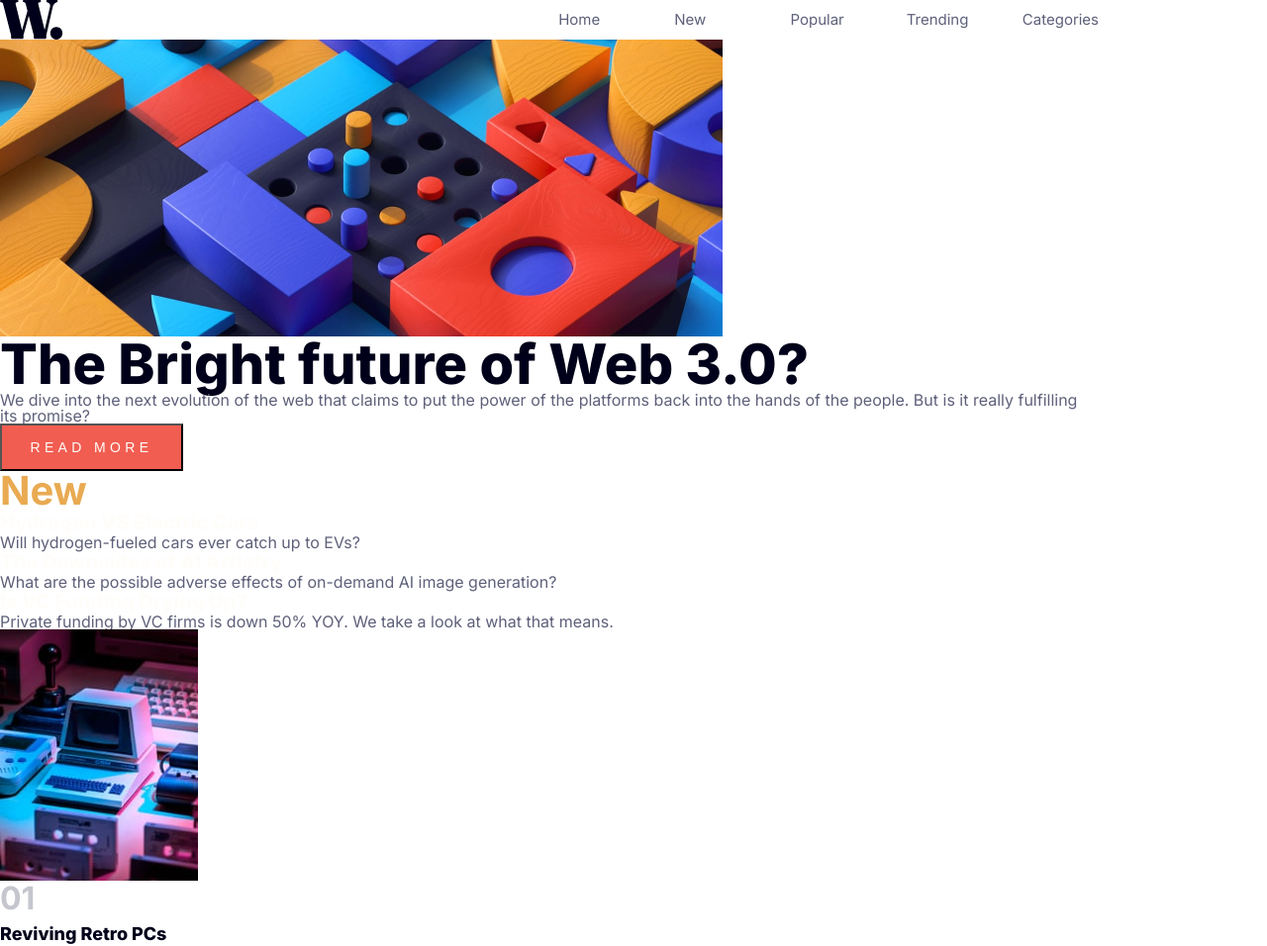
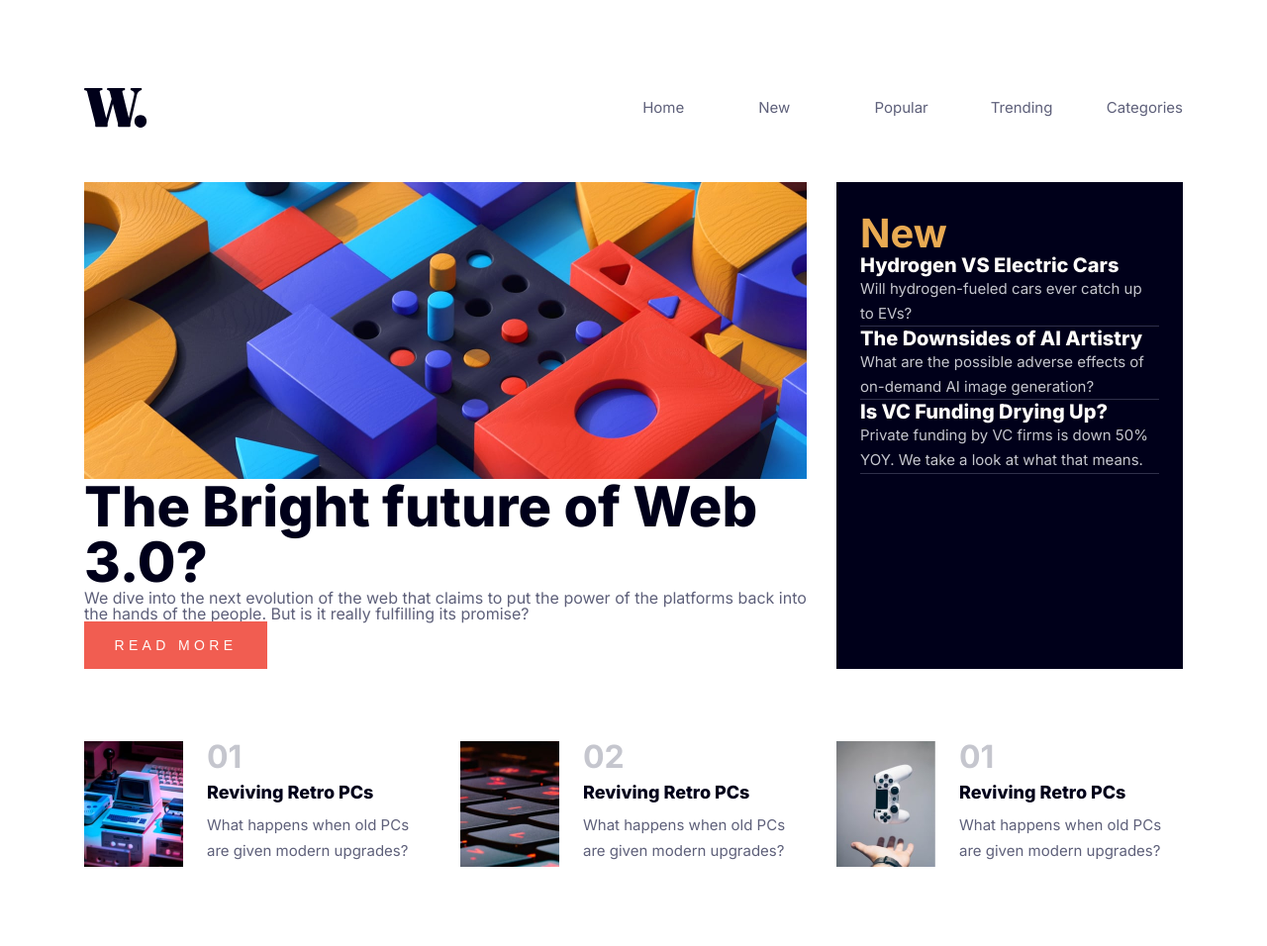
Before and after one commit to RalfiSlask/news-homepage, a plain HTML site: page index.html in a window 1280 px wide. Shown: the top 956 px of the page at 99% size. Drawn offline with Linux system fonts and the light colour scheme.

Commit message:
11th october

```diff
--- a/index.html
+++ b/index.html
@@ -24,7 +24,7 @@
       </nav>
     </header>
     <main>
-      <section>
+      <section class="future_section"s>
         <div class="puzzle_image_container">
           <img srcset="./assets/images/image-web-3-mobile.jpg 343w, ./assets/images/image-web-3-desktop.jpg 730w"
           sizes="(max-width: 686px) 343px, 730px"
@@ -43,8 +43,9 @@
         </article>
       </section>
 
-      <section>
+      <section class="new_container">
         <h2>New</h2>
+        <div>
           <article>
             <h4>Hydrogen VS Electric Cars</h4>
             <p>Will hydrogen-fueled cars ever catch up to EVs?</p>
@@ -57,8 +58,10 @@
             <h4>Is VC Funding Drying Up?</h4>
             <p>Private funding by VC firms is down 50% YOY. We take a look at what that means.</p>
           </article>
+        </div>
       </section>
 
+    </main>
     <footer>
       <article>
         <img src="./assets/images/image-retro-pcs.jpg" alt="old computers in a neon lighting, like an 80s theme">
@@ -85,7 +88,6 @@
         </div>
       </article>
     </footer>
-    </main>
   </div>
 </body>
 </html>
--- a/styles/style.scss
+++ b/styles/style.scss
@@ -20,14 +20,18 @@
 body {
     color: $gunmetalcolor;
     font-family: 'Inter', sans-serif;
+    display: flex;
+    justify-content: center;
 }
 
 .site_container {
-    width: 343px;
+    max-width: 343px;
+    margin-top: 25px;
+    margin-bottom: 80px;
 }
 
 header {
-    width: 100%;
+    max-width: 343px;
     height: 28px;
     @include flex-between();
 }
@@ -65,6 +69,32 @@ nav div {
     }
 }
 
+.future_section {
+    width: 100%;
+    article {
+
+    }
+}
+
+
+.new_container {
+    background-color: $darkspaceblue;
+    padding: 24px 21px;
+    width: 343px;
+        div {
+            display: grid;
+            article {
+                border-bottom: 1px solid rgba(94,96,122, 0.5);
+                p {
+                    color: $silvercolor;
+                    font-size: 0.938rem;
+                    font-weight: 400;
+                    line-height: 1.538rem;
+                }
+            }
+        }
+}
+
 button {
     width: 185px;
     height: 48px;
@@ -74,6 +104,42 @@ button {
     font-size: 0.875rem;
     line-height: 1.5rem;
     letter-spacing: 0.273rem;
+    border: none;
+    &:hover {
+        cursor: pointer;
+        background-color: $darkspaceblue;
+    }
+}
+
+main {
+    display: flex;
+    flex-direction: column;
+    gap: 64px;
+    margin-top: 32px;
+    margin-bottom: 64px;
+}
+
+footer {
+    width: 100%;
+    height: 451px;
+    display: grid;
+    grid-auto-flow: row;
+    grid-template-columns: 1fr;
+    article {
+        display: flex;
+        gap: 24px;
+        img {
+            width: 100px;
+            height: 127px;
+        }
+        div {
+            p {
+                font-size: 0.938rem;
+                font-weight: 400;
+                line-height: 1.625rem;
+            }
+        }
+    }
 }
 
 h1 {
@@ -122,11 +188,13 @@ h5 {
 @media screen and (min-width: 680px) {
 
     .site_container {
-        width: 1110px;
+       max-width: 1110px;
+       margin-top: 89px;
+       margin-bottom: 130px;
     }
 
     header {
-        width: 1110px;
+        max-width: 1110px;
         height: 40px;
     }
 
@@ -159,5 +227,54 @@ h5 {
         gap: 40px;
     }
 
+    .future_section {
+        width: 730px;
+    }
+
+    .new_container {
+        padding: 32px 24px;
+        width: 350px;
+            div {
+                display: grid;
+                article {
+                    p {
+                        color: $silvercolor;
+                    }
+                }
+            }
+    }
+
+    main {
+        margin-top: 55px;
+        margin-bottom: 73px;
+        display: flex;
+        flex-direction: row;
+        gap: 30px;
+    }
+
+    footer {
+        width: 100%;
+        height: 127px;
+        display: grid;
+        grid-auto-flow: column;
+        grid-template-columns: repeat(3, 1fr);
+        gap: 30px;
+        article {
+            display: flex;
+            gap: 24px;
+            img {
+                width: 100px;
+                height: 127px;
+            }
+            div {
+                p {
+                    font-size: 0.938rem;
+                    font-weight: 400;
+                    line-height: 1.625rem;
+                }
+            }
+        }
+    }
+
 
 }
```
Also changed, not shown: styles/style.css, 1 other file. Lines whose indentation alone changed are shown as unchanged.
